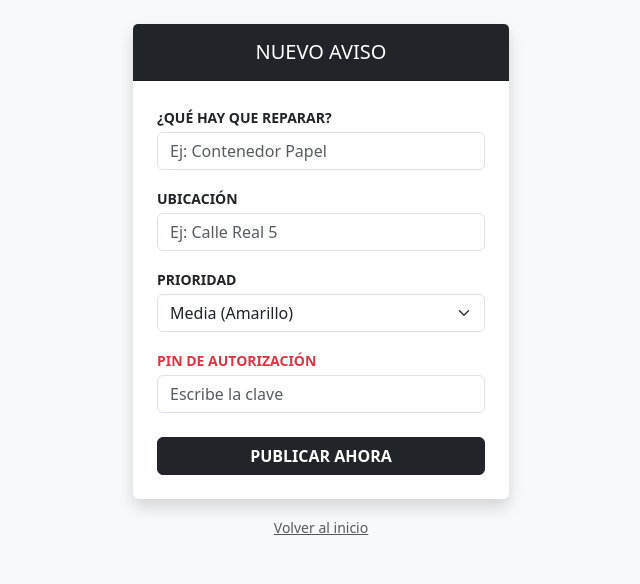
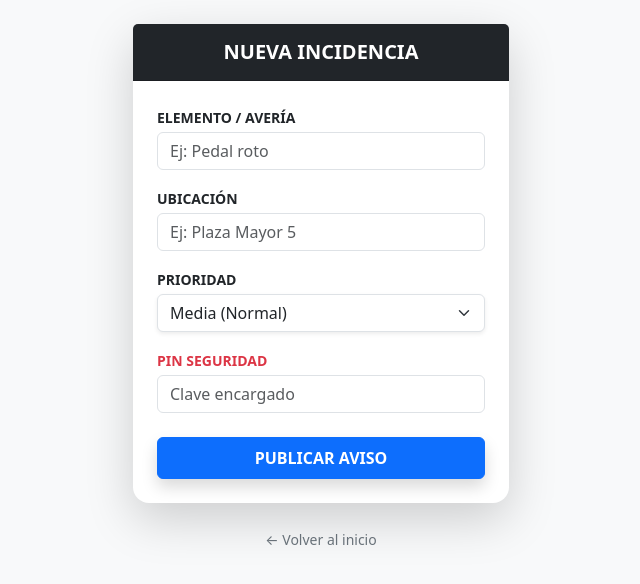
Before and after one commit to manin1985/mantenimiento-app, a Flask app: page /crear in a window 1280 px wide. Shown: the top 584 px of the page, without its empty margins (319-959 px from the left). Run offline with Flask 3, Linux system fonts and the light colour scheme; some libraries are stand-ins or nearby versions.

Commit message:
Update crear.html

```diff
--- a/templates/crear.html
+++ b/templates/crear.html
@@ -9,33 +9,29 @@
 </head>
 <body class="bg-light p-4">
     <div class="container" style="max-width: 400px;">
-        <div class="card shadow border-0">
+        <div class="card shadow-lg border-0 rounded-4">
             <div class="card-header bg-dark text-white text-center py-3">
-                <h5 class="mb-0 text-uppercase">Nuevo Aviso</h5>
+                <h5 class="mb-0 fw-bold">NUEVA INCIDENCIA</h5>
             </div>
             <div class="card-body p-4">
                 <form action="/nuevo" method="POST">
-                    <label class="small fw-bold mb-1">¿QUÉ HAY QUE REPARAR?</label>
-                    <input type="text" name="elemento" class="form-control mb-3" placeholder="Ej: Contenedor Papel" required>
-
+                    <label class="small fw-bold mb-1">ELEMENTO / AVERÍA</label>
+                    <input type="text" name="elemento" class="form-control mb-3" placeholder="Ej: Pedal roto" required>
                     <label class="small fw-bold mb-1">UBICACIÓN</label>
-                    <input type="text" name="ubicacion" class="form-control mb-3" placeholder="Ej: Calle Real 5" required>
-
+                    <input type="text" name="ubicacion" class="form-control mb-3" placeholder="Ej: Plaza Mayor 5" required>
                     <label class="small fw-bold mb-1">PRIORIDAD</label>
-                    <select name="prioridad" class="form-select mb-3">
-                        <option value="Baja">Baja (Azul)</option>
-                        <option value="Media" selected>Media (Amarillo)</option>
-                        <option value="Alta">Alta (Rojo - Urgente)</option>
+                    <select name="prioridad" class="form-select mb-3 shadow-sm">
+                        <option value="Baja">Baja (Mantenimiento)</option>
+                        <option value="Media" selected>Media (Normal)</option>
+                        <option value="Alta">Alta (Urgente)</option>
                     </select>
-
-                    <label class="small fw-bold text-danger mb-1">PIN DE AUTORIZACIÓN</label>
-                    <input type="password" name="pin" class="form-control mb-4" placeholder="Escribe la clave" required>
-
-                    <button class="btn btn-dark w-100 fw-bold">PUBLICAR AHORA</button>
+                    <label class="small fw-bold text-danger mb-1">PIN SEGURIDAD</label>
+                    <input type="password" name="pin" class="form-control mb-4" placeholder="Clave encargado" required>
+                    <button class="btn btn-primary w-100 fw-bold py-2 shadow">PUBLICAR AVISO</button>
                 </form>
             </div>
         </div>
-        <p class="text-center mt-3"><a href="/" class="text-muted small">Volver al inicio</a></p>
+        <p class="text-center mt-4"><a href="/" class="text-secondary small text-decoration-none">← Volver al inicio</a></p>
     </div>
 </body>
 </html>
```
